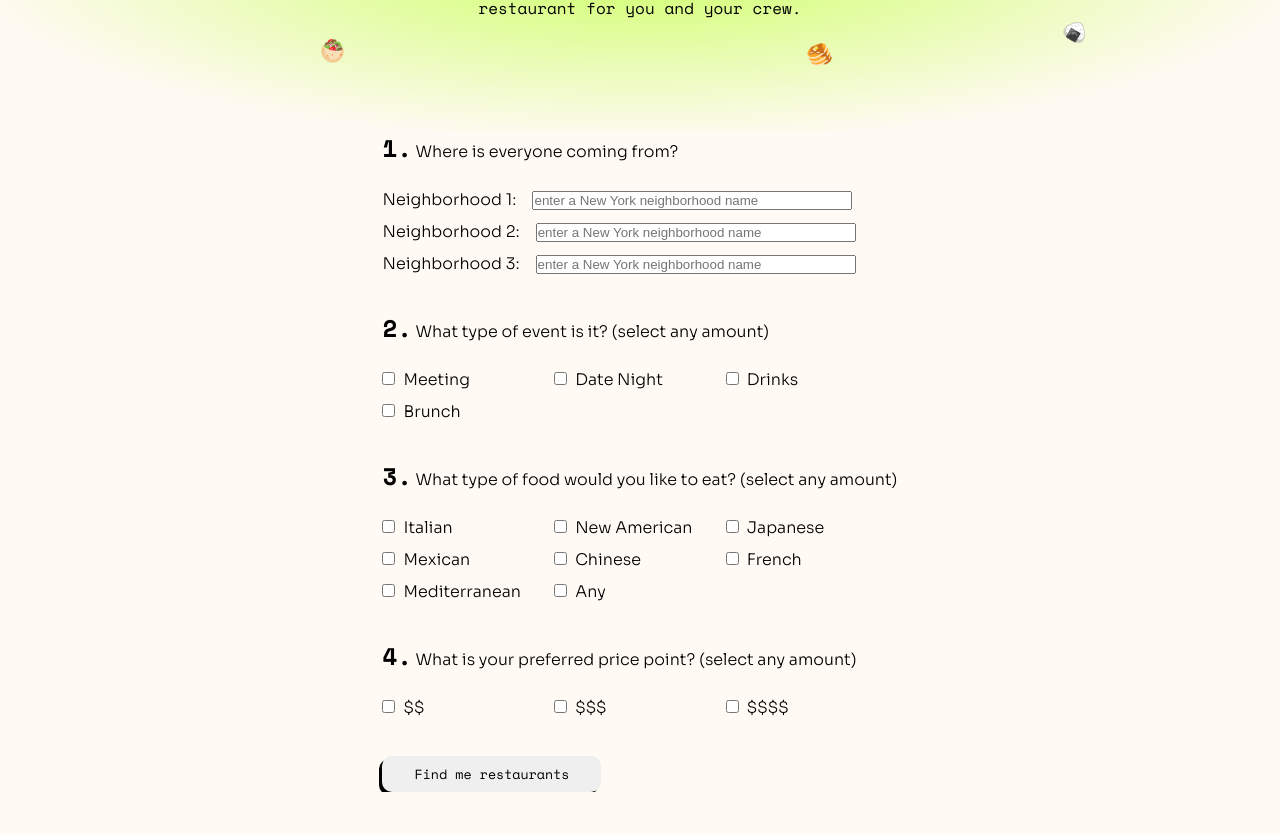
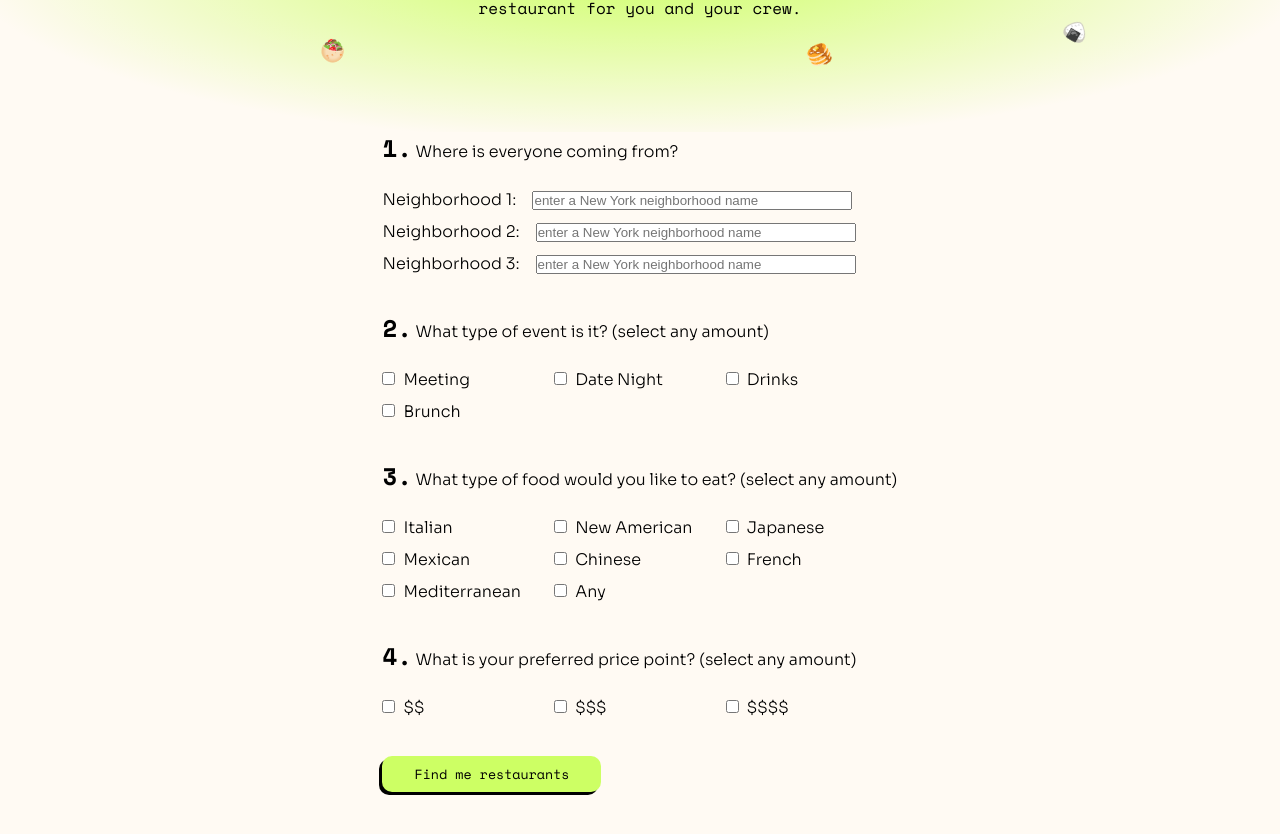
Before and after one commit to ajasinger/dinner-app, a Next.js app: page / in a window 1280 px wide. Shown: the part 212-1046 px from the top of the page. Before the commit the page ends 1004 px from the top, so only its background shows below. Built offline with nearby package versions, Linux system fonts and the light colour scheme.

Commit message:
add padding to bottom of form

```diff
--- a/components/FormBlock.jsx
+++ b/components/FormBlock.jsx
@@ -87,7 +87,7 @@ const FormBlock = () => {
 
         //create prompt for API
         const neighborhoodSelections = `${address1}, ${address2}, ${address3}`;
-        console.log(neighborhoodSelecctions)
+        console.log(neighborhoodSelections)
 
         //using reduce()
 
@@ -336,6 +336,7 @@ const FormBlock = () => {
                 {/* button */}
                 <button
                     type="submit"
+                    className={styles.submitButton}
                 >
                 Find me restaurants
                 </button>
--- a/styles/FormBlock.module.css
+++ b/styles/FormBlock.module.css
@@ -1,5 +1,6 @@
 .form {
     max-width: 60vw;
+    padding-bottom: 10rem;
 }
 
 .addresses {
@@ -42,3 +43,7 @@
     font-size: 1.5rem;
     font-weight: 600;
 }
+
+.submitButton {
+    background-color: #CDFF64;
+}
```
